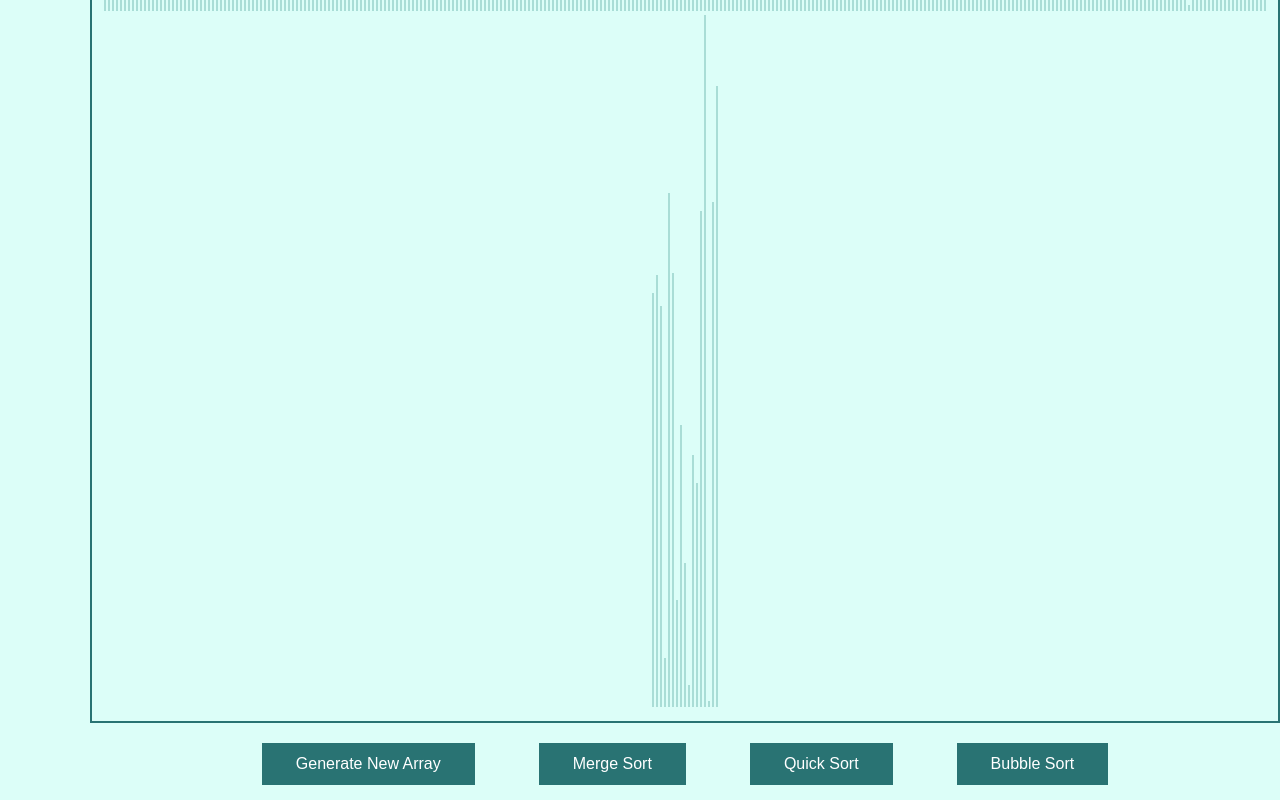
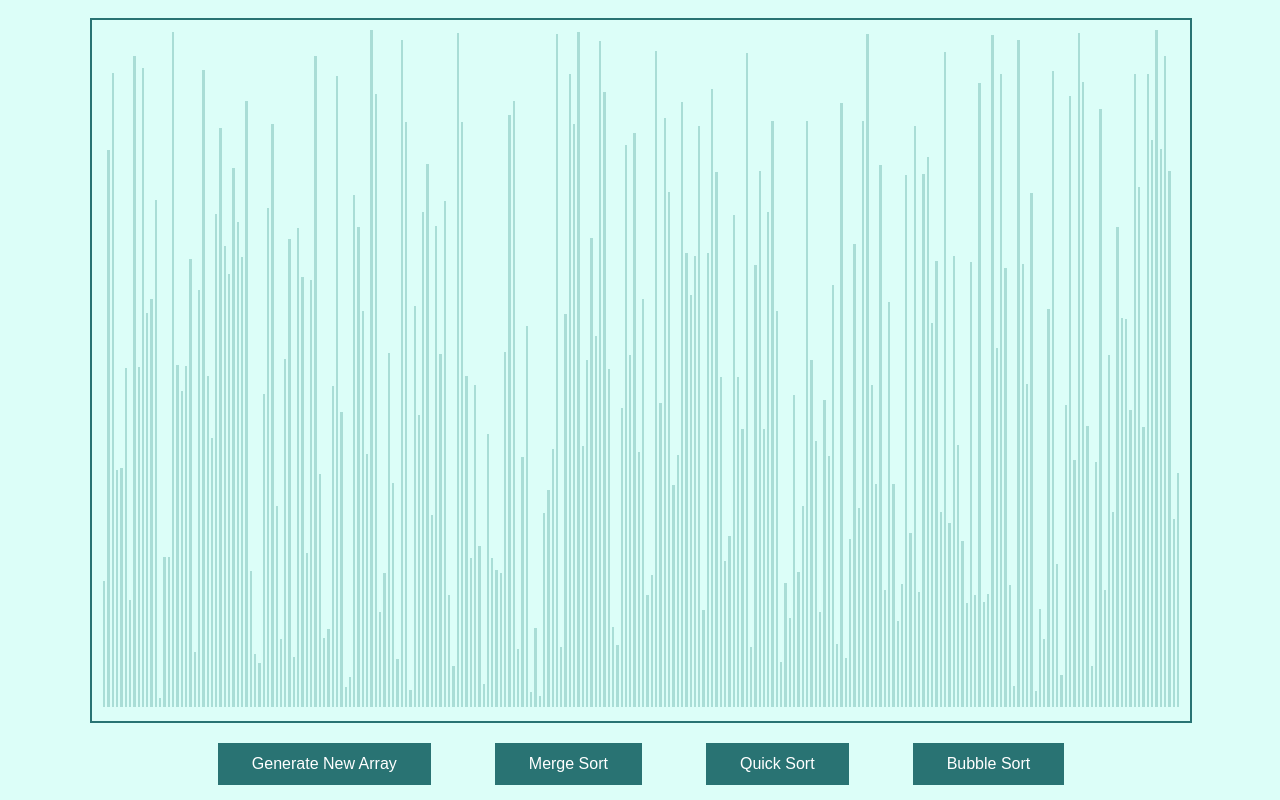
Before and after one commit to KalpShah999/Sorting-Algorithm-Visualizer, a React (Create React App) app: page / in a window 1280 px wide. Built offline with nearby package versions, Linux system fonts and the light colour scheme.

Commit message:
update resizing

```diff
--- a/src/SortingVisualizer/SortingVisualizer.jsx
+++ b/src/SortingVisualizer/SortingVisualizer.jsx
@@ -1,4 +1,4 @@
-import React from 'react';
+import React, { useState } from 'react';
 import * as sortingAlgorithm from '../sortingAlgorithms/sortingAlgorithms.js';
 import './SortingVisualizer.css';
 
@@ -17,8 +17,10 @@ export default class SortingVisualizer extends React.Component {
     resetArray() {
         const array = [];
 
-        for (let i = 0; i < 308; i++) {
-            array.push(randomIntFromInterval(5, 700));
+        /*const width = (window.innerHeight - 200) / 4;*/
+
+        for (let i = 0; i < 250; i++) {
+            array.push(randomIntFromInterval(5, window.innerHeight - 120));
         }
         this.setState({array});
     }
@@ -102,11 +104,14 @@ export default class SortingVisualizer extends React.Component {
 
     render() {
         const {array} = this.state;
+        const numOfBars = 250;
+        const width = ((window.innerWidth - 200) / numOfBars) - 2;
+        console.log(width);
         return (
             <div className="array-container">
                 <div className="bars">
                     {array.map((value, index) => (
-                        <div className = "array-bar" key={index} style={{height: `${value}px`}}></div>
+                        <div className = "array-bar" key={index} style={{height: `${value}px`, width: `${width}px`}}></div>
                     ))}
                 </div>
                 <br />
```
